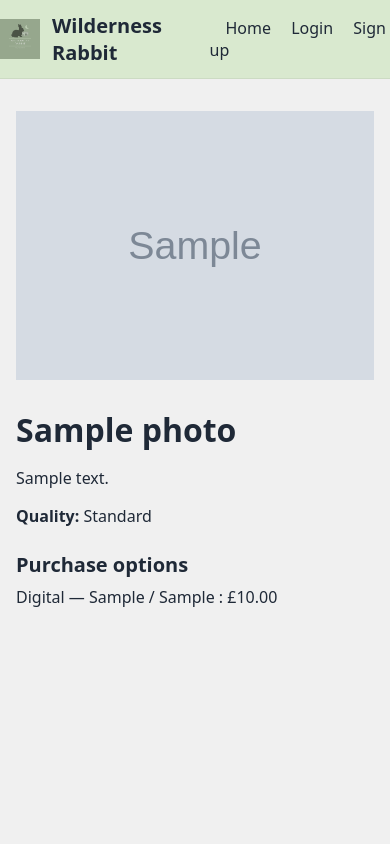
After one commit to rory-codes/wildness_rabbit_photography, a Django app: page /p/1/ in a window 390 px wide. The commit adds this page. Run offline with Django 5.2, Linux system fonts and the light colour scheme; tables that the repository leaves empty hold one stand-in row (values such as "Sample post"); grey boxes marked "Sample" are stand-in pictures.

Commit message:
Refactor base template and add new templates for collections and photos; implement responsive design and improve layout

```diff
--- /dev/null
+++ b/static/css/style.css
@@ -0,0 +1,179 @@
+/* Wilderness rabbit brand */
+:root {
+    --sage-700: #96A78D;
+    --sage-500: #B6CEB4;
+    --sage-200: #D9E9CF;
+    --neutral-50: #F0F0F0;
+    --text-strong: #1F2937;
+    --text-muted: #4B5563;
+}
+
+/* Layout */
+* {
+    box-sizing: border-box
+}
+
+html,
+body {
+    height: 100%
+}
+
+body {
+    margin: 0;
+    font-family: system-ui, -apple-system, Segoe UI, Roboto, Ubuntu, Cantarell, "Helvetica Neue", Arial, "Noto Sans", sans-serif;
+    color: var(--text-strong);
+    background: var(--neutral-50);
+}
+
+.container {
+    max-width: 1100px;
+    margin: 0 auto;
+    padding: 0 1rem;
+}
+
+.header {
+    background: var(--sage-200);
+    border-bottom: 1px solid rgba(0, 0, 0, .06);
+}
+
+.header-inner {
+    display: flex;
+    align-items: center;
+    justify-content: space-between;
+    padding: .75rem 0;
+}
+
+.brand {
+    display: flex;
+    align-items: center;
+    gap: .75rem;
+    text-decoration: none;
+    color: inherit;
+}
+
+.brand img {
+    height: 40px;
+    width: 40px;
+    object-fit: contain
+}
+
+.brand-name {
+    font-weight: 600;
+    font-size: 1.25rem
+}
+
+.nav a {
+    color: var(--text-strong);
+    text-decoration: none;
+    margin-left: 1rem;
+}
+
+.nav a:hover {
+    text-decoration: underline
+}
+
+/* Messages */
+.messages {
+    list-style: none;
+    margin: 0;
+    padding: .5rem 1rem;
+}
+
+.messages li {
+    background: white;
+    border: 1px solid rgba(0, 0, 0, .08);
+    padding: .5rem .75rem;
+    border-radius: .5rem;
+    margin: .25rem 0;
+}
+
+/* Sections & Headings */
+.section {
+    padding: 2rem 0
+}
+
+.h1 {
+    font-size: 2rem;
+    margin: .25rem 0 1rem
+}
+
+.h2 {
+    font-size: 1.25rem;
+    margin: 1.5rem 0 .5rem
+}
+
+/* Grid & Cards */
+.grid {
+    display: grid;
+    grid-template-columns: repeat(auto-fill, minmax(160px, 1fr));
+    gap: 12px;
+}
+
+.card {
+    display: block;
+    background: white;
+    border: 1px solid rgba(0, 0, 0, .06);
+    border-radius: .5rem;
+    overflow: hidden;
+    text-decoration: none;
+    color: inherit;
+}
+
+.card:hover {
+    box-shadow: 0 2px 10px rgba(0, 0, 0, .06)
+}
+
+.img-cover {
+    width: 100%;
+    height: 140px;
+    object-fit: cover
+}
+
+.card-body {
+    padding: .5rem .75rem
+}
+
+/*  Photo detail */
+.photo-detail {
+    display: grid;
+    grid-template-columns: 1fr 1fr;
+    gap: 24px;
+}
+
+.photo-detail img {
+    width: 100%;
+    object-fit: contain
+}
+
+@media (max-width: 900px) {
+    .photo-detail {
+        grid-template-columns: 1fr
+    }
+}
+
+/* Lists */
+.list-plain {
+    list-style: none;
+    margin: 0;
+    padding: 0
+}
+
+.list-plain li {
+    margin: .25rem 0
+}
+
+/* Buttons (for later cart/checkout) */
+.btn {
+    appearance: none;
+    border: 0;
+    border-radius: .5rem;
+    background: var(--sage-500);
+    color: white;
+    padding: .5rem .9rem;
+    cursor: pointer;
+    font-weight: 600;
+}
+
+.btn:hover {
+    background: var(--sage-700)
+}
--- a/templates/base.html
+++ b/templates/base.html
@@ -3,33 +3,31 @@
 <html lang="en">
 <head>
   <meta charset="utf-8">
-  <title>Wilderness Rabbit</title>
+  <title>{% block title %}Wilderness Rabbit{% endblock %}</title>
   <meta name="viewport" content="width=device-width,initial-scale=1">
-  <link rel="stylesheet" href="{% static 'css/site.css' %}">
+  <link rel="stylesheet" href="{% static 'css/style.css' %}">
 </head>
 <body>
-  <header>
-    <a class="fixed-top" href="/"><img src="{% static 'img/logo.png' %}" alt="Wilderness Rabbit" style="height:40px;"></a>
-    <nav>
-      <a href="/">Home</a>
-      <a href="/accounts/login/">Login</a>
-      <a href="/accounts/signup/">Sign up</a>
-    </nav>
+  <header class="header">
+    <div class="container header-inner">
+      <a href="/" class="brand">
+        <img src="{% static 'img/logo.png' %}" alt="Wilderness Rabbit">
+        <span class="brand-name">Wilderness Rabbit</span>
+      </a>
+      <nav class="nav">
+        <a href="{% url 'catalog:home' %}">Home</a>
+        <a href="/accounts/login/">Login</a>
+        <a href="/accounts/signup/">Sign up</a>
+      </nav>
+    </div>
   </header>
 
   {% if messages %}
-  <ul class="messages">
+  <ul class="messages container">
     {% for m in messages %}<li>{{ m }}</li>{% endfor %}
   </ul>
   {% endif %}
 
-  <main>{% block content %}{% endblock %}</main>
-
-  <footer>
-    <p>&copy; 2025 Wilderness Rabbit Photography</p>
-    <a href="https://www.instagram.com">Instagram</a>
-    <a href="https://www.facebook.com">Facebook</a>
-    <a href="https://www.x.com">X</a>
-  </footer>
+  <main class="container">{% block content %}{% endblock %}</main>
 </body>
 </html>
--- /dev/null
+++ b/templates/catalog/photo_detail.html
@@ -0,0 +1,28 @@
+{% extends "base.html" %}
+{% block content %}
+<section class="section">
+  <article class="photo-detail">
+    <img src="{{ photo.image.url }}" alt="{{ photo.title }}">
+    <div>
+      <h1 class="h1">{{ photo.title }}</h1>
+      <p>{{ photo.description }}</p>
+      <p><strong>Quality:</strong> {{ photo.get_quality_display }}</p>
+
+      <h3 class="h2">Purchase options</h3>
+      <ul class="list-plain">
+        {% for v in variants %}
+          <li>
+            {{ v.kind|title }}
+            {% if v.size %} — {{ v.size }}{% endif %}
+            {% if v.finish %} / {{ v.finish|title }}{% endif %}
+            : £{{ v.price }}
+            <!-- Add-to-cart button goes here next -->
+          </li>
+        {% empty %}
+          <li>No variants yet.</li>
+        {% endfor %}
+      </ul>
+    </div>
+  </article>
+</section>
+{% endblock %}
```
Also changed, not shown: templates/catalog/collection_detail.html (added, +18 -0 lines), templates/catalog/home.html (added, +27 -0 lines), templates/catalog/wilderness_rabbit.html (deleted, +0 -8 lines), catalog/migrations/0001_initial.py (added).
